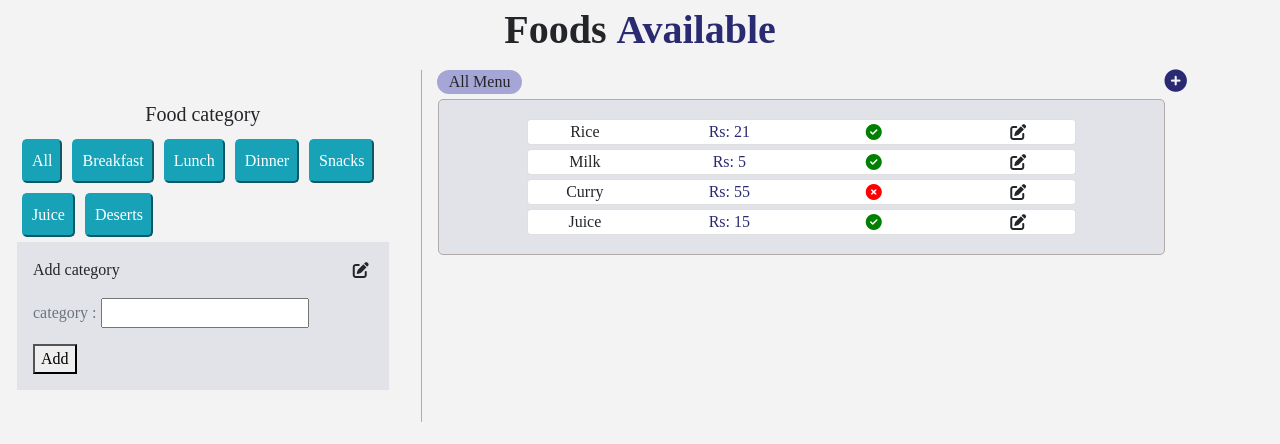
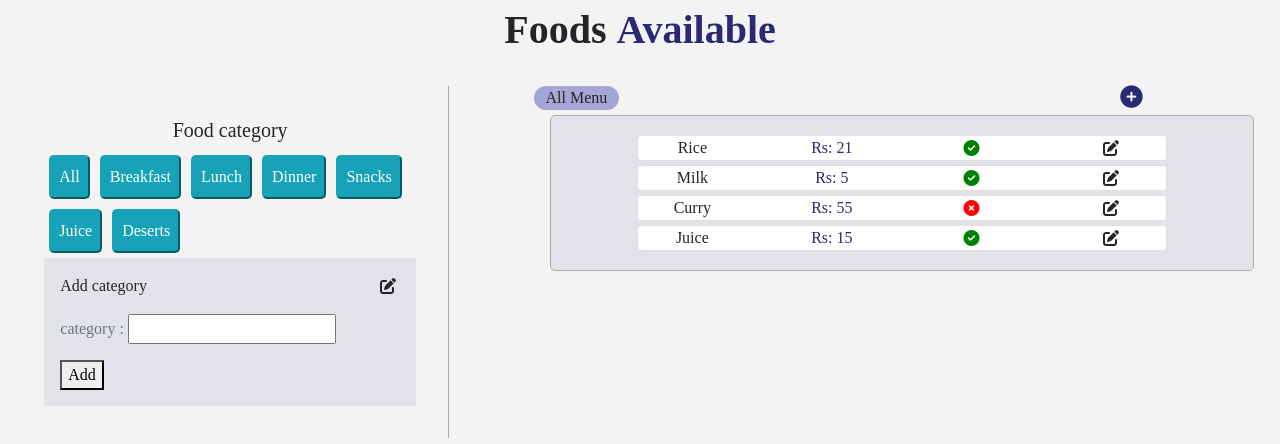
Before and after one commit to aswanthvp/hotelapplicationfrontend, a React (Create React App) app: page /product in a window 1280 px wide. Shown: the part 328-772 px from the top of the page. Built offline with nearby package versions, Linux system fonts and the light colour scheme.

Commit message:
changes in food page

```diff
--- a/src/App.css
+++ b/src/App.css
@@ -76,6 +76,9 @@ body{
 .product_category_delete{
   color:#dc4040;
 }
+.margin_auto{
+  margin:auto!important;
+}
 
 .warning{
     border: 4px solid #fb4545;
--- a/src/component/product/Product.js
+++ b/src/component/product/Product.js
@@ -15,8 +15,8 @@ export default class Product extends Component {
                             <div>
                                 <div className="row">
                                     <ProductCategory value = {value}></ProductCategory>
-                                    <div className="col-8">
-                                        <div className="row">
+                                    <div className="col-12 mx-auto col-md-4 col-lg-7 my-3">
+                                        <div className="row container">
                                             <div className="product_menu_selected">{value.foodCategoryDisplay} Menu  </div>
                                             <div className="col-2 mx-auto">
                                                 <p>{}</p>
@@ -29,8 +29,8 @@ export default class Product extends Component {
                                                 </div>
                                             </div>
                                         </div>
-                                        <div className="row">
-                                            <div className="product_window col-10 mr-auto">
+                                        <div className="row container margin_auto">
+                                            <div className="product_window col-12 ">
                                                         {
                                                             value.foodCategoryDisplay === "All"?
                                                                 (
--- a/src/component/product/ProductCategory.js
+++ b/src/component/product/ProductCategory.js
@@ -11,7 +11,7 @@ export default class ProductCategory extends Component {
     render() {
         const value = this.props.value;
         return (
-            <div className="col-4 product_category">
+            <div className="col-9 mx-auto col-md-4 col-lg-4 my-3 product_category">
                 <h5 className="mx-auto text-center">Food category</h5>
                 {
                     value.foodCategory.map((item) =>{
```
